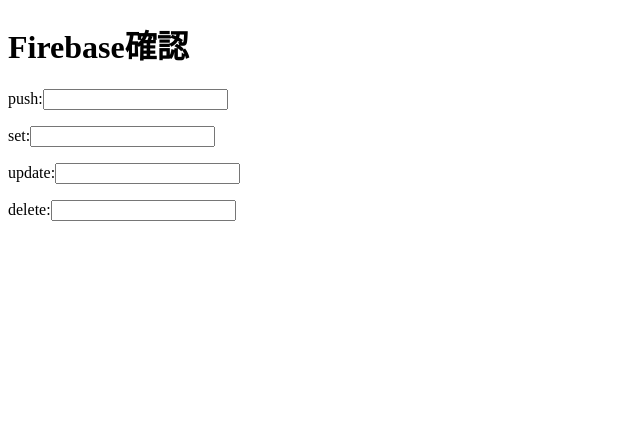
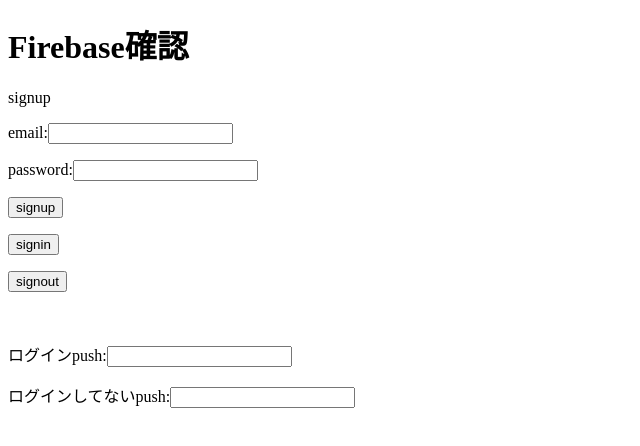
Before and after one commit to himanushi/firebase, a plain HTML site: page public/index.html in a window 1280 px wide. Shown: the whole page, without its empty margins (0-640 px from the left). Drawn offline with Linux system fonts and the light colour scheme.

Commit message:
ログインして書き込みを追加

```diff
--- a/public/index.html
+++ b/public/index.html
@@ -15,30 +15,57 @@
     <body>
         <div id="message">
             <h1>Firebase確認</h1>
-      <p>push:<input type="text" id="text_id" onchange="push()"></p>
-      <p>set:<input type="text" id="text_id2" onchange="set()"></p>
-      <p>update:<input type="text" id="text_id3" onchange="update()"></p>
-      <p>delete:<input type="text" id="text_id4" onchange="remove()"></p>
+            <p>signup</p>
+            <p>email:<input type="text" id="email"></p>
+            <p>password:<input type="text" id="password"></p>
+            <p><button onclick="signup()">signup</button></p>
+            <p><button onclick="signin()">signin</button></p>
+            <p><button onclick="signout()">signout</button></p>
+            <br>
+            <p>ログインpush:<input type="text" id="text_id" onchange="push_ok()"></p>
+            <p>ログインしてないpush:<input type="text" id="text_id2" onchange="push_error()"></p>
         </div>
 
         <script>
-      function push() {
+          function signup() {
+            var
+              email = document.getElementById('email').value,
+              password = document.getElementById('password').value;
+
+            firebase.auth().createUserWithEmailAndPassword(email, password).catch(function (error) {
+              console.log(error.message);
+            });
+          }
+
+          function signin() {
+            var
+              email = document.getElementById('email').value,
+              password = document.getElementById('password').value;
+
+            firebase.auth().signInWithEmailAndPassword(email, password).catch(function(error) {
+              console.log(error.message);
+            });
+          }
+
+          function signout() {
+            firebase.auth().signOut().catch(function(error) {
+              console.log(error.message);
+            });
+          }
+
+          function push_ok() {
             firebase.database().ref('users').push({
               username: document.getElementById('text_id').value
+            }).catch(function (error) {
+              console.log(error.message);
             });
           }
-      function set() {
-        firebase.database().ref('users').set({
-          username: document.getElementById('text_id2').value
+          function push_error() {
+            firebase.database().ref('rooms').push({
+              username: document.getElementById('text_id').value
+            }).catch(function (error) {
+              console.log(error.message);
             });
-      }
-      function update() {
-        firebase.database().ref('users').update({
-          username: document.getElementById('text_id3').value
-        });
-      }
-      function remove() {
-        firebase.database().ref('users').remove();
           }
         </script>
     </body>
```
Also changed, not shown: database.rules.json (+8 -2 lines). Lines whose indentation alone changed are shown as unchanged.
